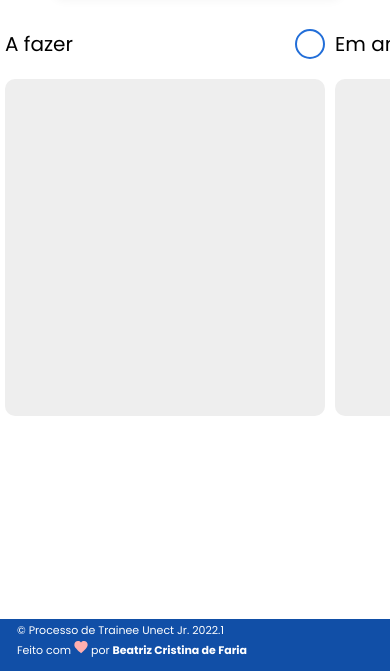
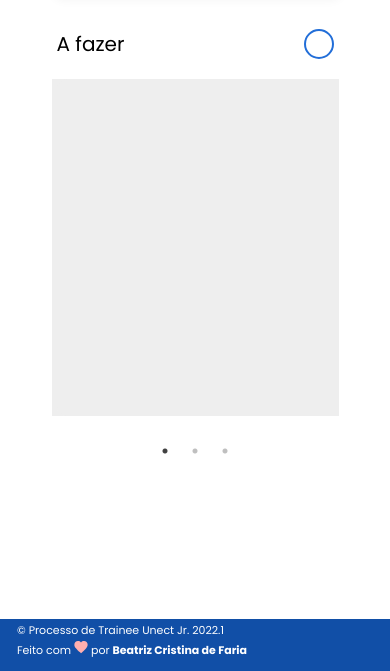
Before and after one commit to BeaComp/Utask, a website: page index.html in a window 390 px wide. Shown: the part 175-846 px from the top of the page. Drawn offline with nearby package versions, Linux system fonts and the light colour scheme; no server answers.

Commit message:
Create Carrossel

```diff
--- a/js/slick.min.js
+++ b/js/slick.min.js
@@ -1,16 +1,35 @@
-// let carrosel = document.querySelector('.tarefas');
-// carrosel.classList.add('mobile');
+function initSlick() {
+    $('.tarefas').slick({
+      dots: true,
+      infinite: true,
+      slidesToShow: 1,
+      adaptiveHeight: true,
+      autoplaySpeed: 2000,
+      responsive: [
+        {
+          breakpoint: 1440, // Tamanho da tela em pixel
+          settings: 'unslick' // Remover as configurações responsivas acima desse breakpoint
+        },
+        {
+          breakpoint: 702, // Tamanho da tela em pixel
+          settings: {
+            slidesToShow: 1 // Quantidade de slides a serem exibidos quando a tela for igual ou menor que 702px
+          }
+        }
+      ]
+    });
+  }
 
+  // Função para reconfigurar o Slick quando ocorrer uma alteração no tamanho da janela
+  function handleWindowResize() {
+    // Destruir o Slick existente
+    $('.tarefas').slick('unslick');
+    // Inicializar novamente o Slick
+    initSlick();
+  }
 
-// $('.tarefas.mobile').slick({
-//     dots: true,
-//     infinite: true,
-//     slidesToShow: 1,
-//     adaptiveHeight: true,
-//     autoplaySpeed: 2000,
-//     responsive: [
-//         {
-//           breakpoint: 702, // Tamanho da tela em pixel
-//         }
-//       ]
-//   });
+  // Inicializar o Slick
+  initSlick();
+
+  // Adicionar um ouvinte de evento 'resize' ao objeto window
+  window.addEventListener('resize', handleWindowResize);
--- a/styles.css
+++ b/styles.css
@@ -30,6 +30,7 @@ main {
     margin-bottom: 20px;
     margin-left: 5px;
     margin-right: 5px;
+
 }
 
 header {
@@ -662,10 +663,14 @@ footer a {
 
 @media screen and (max-width: 702px) {
 
-    .tarefas.mobile {
-        margin-bottom: 20px;
-        margin-left: 5px;
-        margin-right: 5px;
+    .tarefas {
+        width: 287px;
+        margin: auto;
+    }
+
+    .frame {
+        width: 253px;
+        border-radius: 10px;
     }
 
     .frasedodia {
```
